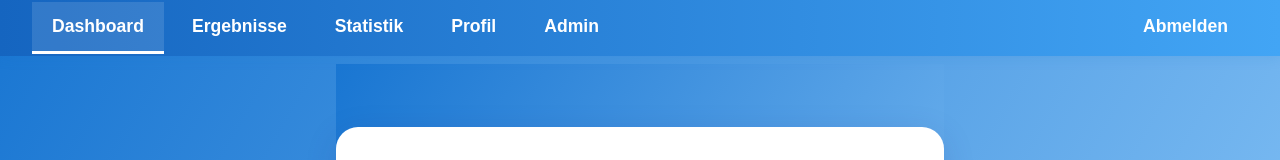
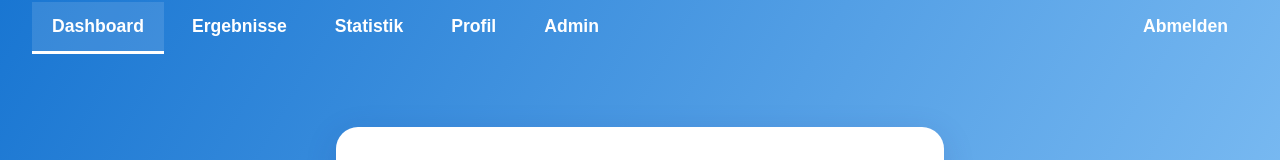
Before and after one commit to johkuen/athleten-frontend, a React (Vite) app: page /portal/dashboard in a window 1280 px wide. Shown: the top 160 px of the page. Built offline with nearby package versions, Linux system fonts and the light colour scheme; no server answers; sample sign-in values are in the browser's storage.

Commit message:
Update index.css

```diff
--- a/src/index.css
+++ b/src/index.css
@@ -16,11 +16,16 @@ html, body {
   font-weight: 400;
   color-scheme: light dark;
   color: #213547;
-  background-color: #ffffff;
   font-synthesis: none;
   text-rendering: optimizeLegibility;
   -webkit-font-smoothing: antialiased;
   -moz-osx-font-smoothing: grayscale;
+}
+
+html {
+  min-height: 100%;
+  background: linear-gradient(120deg, #1976d2 0%, #90caf9 100%);
+  background-attachment: fixed;
 }
 
 body {
@@ -28,7 +33,7 @@ body {
   min-width: 320px;
   min-height: 100vh;
   width: 100%;
-  background: linear-gradient(120deg, #1976d2 0%, #90caf9 100%);
+  background: transparent;
   font-family: 'Segoe UI', Arial, sans-serif;
 }
 
@@ -67,8 +72,8 @@ h1 {
   left: 0;
   width: 100%;
   min-height: 56px;
-  background: linear-gradient(90deg, #1565c0 0%, #42a5f5 100%);
-  box-shadow: 0 2px 12px rgba(25, 118, 210, 0.13);
+  background: transparent;
+  box-shadow: none;
   display: flex;
   align-items: center;
   justify-content: space-between;
@@ -442,7 +447,7 @@ h1 {
 }
 .dashboard-page {
   min-height: 100vh;
-  background: linear-gradient(120deg, #1976d2 0%, #90caf9 100%);
+  background: transparent;
   display: flex;
   align-items: center;
   justify-content: center;
```
